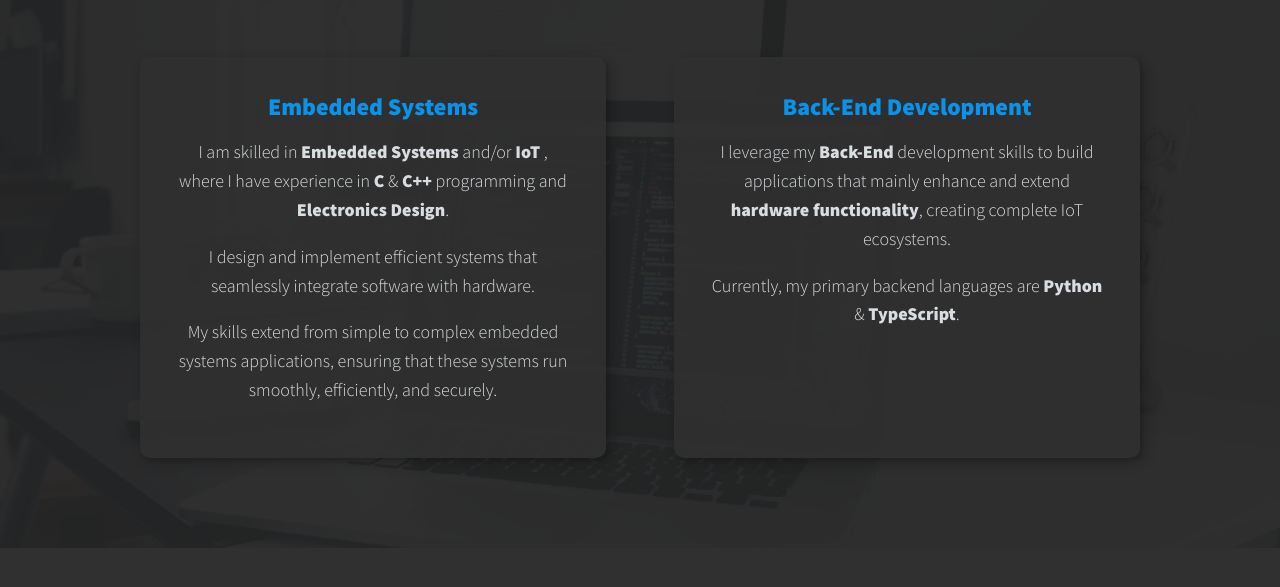
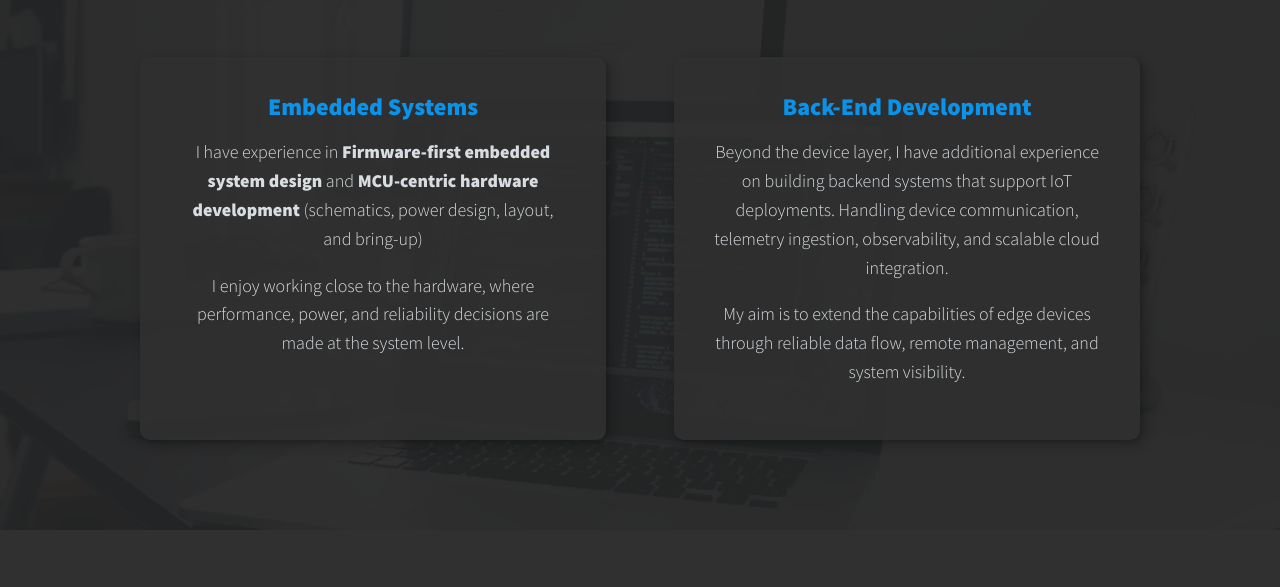
Before and after one commit to Collins-Omariba/Collins-Omariba.github.io, a plain HTML site: page index.html in a window 1280 px wide. Shown: the part 789-1376 px from the top of the page. Drawn offline with nearby package versions, Linux system fonts and the light colour scheme.

Commit message:
Update introduction and services descriptions

```diff
--- a/index.html
+++ b/index.html
@@ -43,7 +43,7 @@
         </h1>
         <p class="section___subtitle  section___subtitle--intro">
             <strong>
-                Embedded & Backend Systems
+                Embedded & IoT Systems Engineer
             </strong>
         </p>
         <img src="img/face.png" alt="A picture of Collins Omariba" class="intro__img">
@@ -63,15 +63,13 @@
                     <h3 class="service-card__title">Embedded Systems</h3>
 
                     <p class="service-card__description">
-                        I am skilled in <strong>Embedded Systems</strong> and/or <strong>IoT </strong>, where I have experience in <strong>C</strong> & <strong>C++</strong> programming and <strong>Electronics Design</strong>.
+                        I have experience in <strong>Firmware-first embedded system design</strong> and <strong>MCU-centric hardware development</strong> (schematics, power design, layout, and bring-up)
                     </p>
 
                     <p class="service-card__description">
-                        I design and implement efficient systems that seamlessly integrate software with hardware.
+                        I enjoy working close to the hardware, where performance, power, and reliability decisions are made at the system level.
                     </p>
-                    <p class="service-card__description">
-                        My skills extend from simple to complex embedded systems applications, ensuring that these systems run smoothly, efficiently, and securely.
-                    </p>
+
                 </div>
             </div>
 
@@ -81,12 +79,14 @@
                     <h3 class="service-card__title">Back-End Development</h3>
 
                     <p class="service-card__description">
-                        I leverage my <strong>Back-End</strong> development skills to build applications that mainly enhance and extend <strong>hardware functionality</strong>, creating complete IoT ecosystems.
+                        Beyond the device layer,
+                        I have additional experience on building backend systems that support IoT deployments.
+                        Handling device communication, telemetry ingestion, observability, and scalable cloud integration.
                     </p>
 
 
                     <p class="service-card__description">
-                        Currently, my primary backend languages are <strong>Python</strong> & <strong>TypeScript</strong>.
+                        My aim is to extend the capabilities of edge devices through reliable data flow, remote management, and system visibility.
                     </p>
 
                 </div>
```
